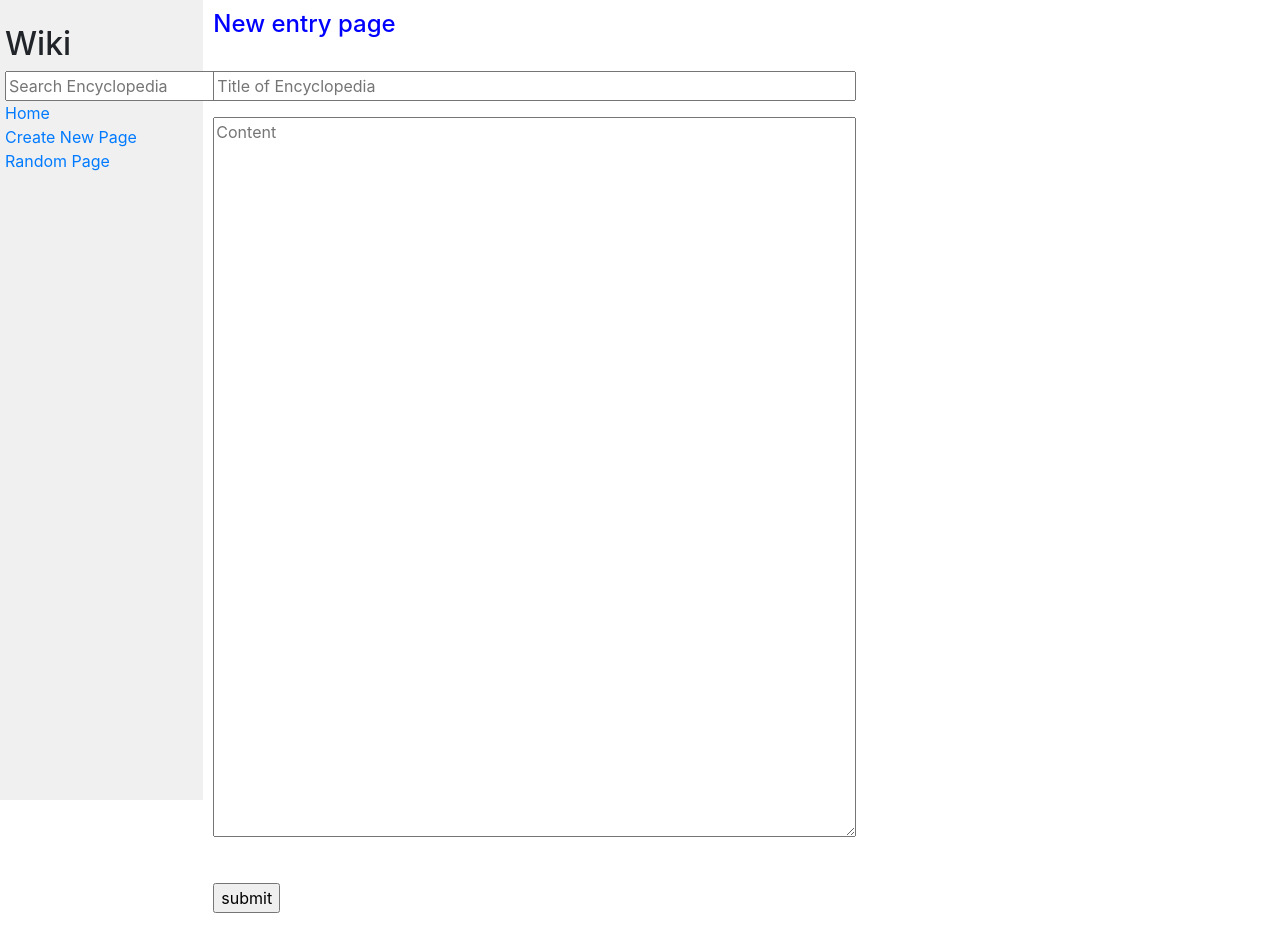
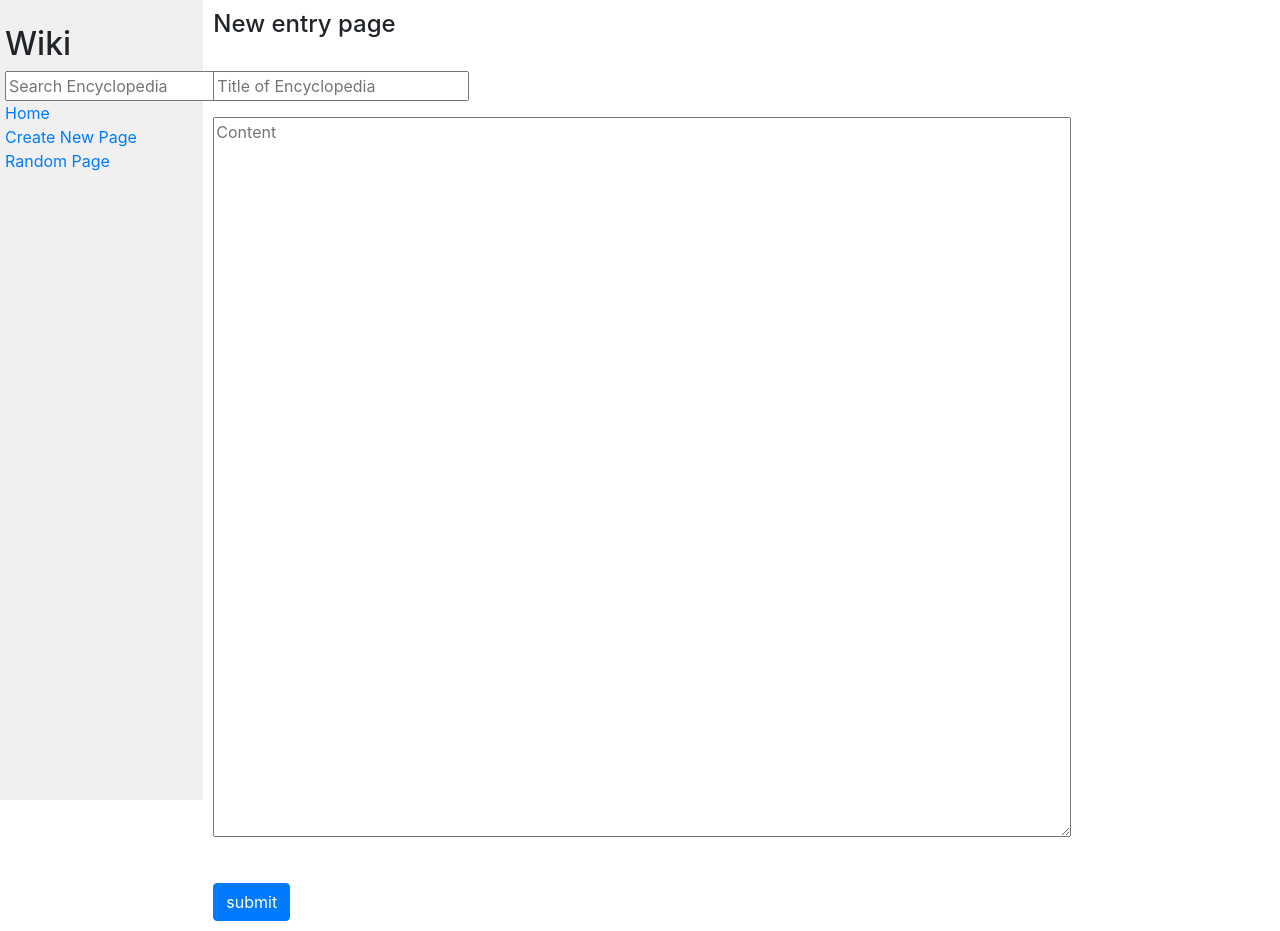
Before and after one commit to Krishnakant-Pal/wiki, a Django app: page /new in a window 1280 px wide. Run offline with Django 3.2, Linux system fonts and the light colour scheme; some libraries are stand-ins or nearby versions.

Commit message:
removed stylentag

```diff
--- a/encyclopedia/templates/encyclopedia/new_entry_page.html
+++ b/encyclopedia/templates/encyclopedia/new_entry_page.html
@@ -1,5 +1,6 @@
 {% extends "encyclopedia/layout.html" %}
 
+{% load static %}
 {% block title %}
     New Entry
 
@@ -8,14 +9,6 @@
 {% block nav %}
 
 
-<style>
-    #id_new_title , #id_content{
-        width: 60%;
-    }
-    #head {
-        color: blue;
-    }
- </style>
 {% endblock %}
 {% block body %}
     {% if  error   %}
@@ -32,7 +25,7 @@
         {% csrf_token %}
         {{ new_entry_form.as_p }}
         <br>
-        <input type="submit" value="submit"> </input>
+        <input class="btn btn-primary" type="submit" value="submit"> </input>
     </form>
 
 {% endblock %}
```
